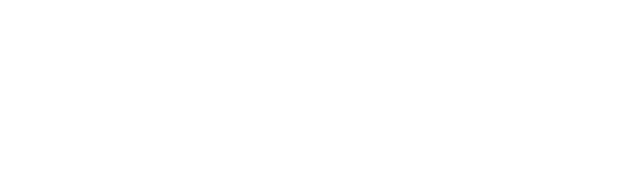
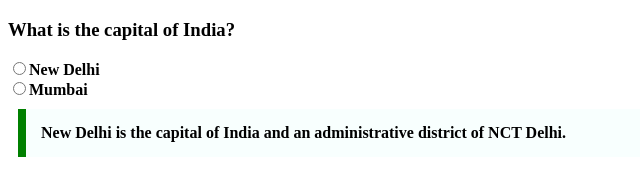
Before and after one commit to acciojob/trivia-shri214, a website: page main.html in a window 1280 px wide. Shown: the whole page, without its empty margins (0-640 px from the left). Drawn offline with Linux system fonts and the light colour scheme.

Commit message:
created a submission

```diff
--- a/main.html
+++ b/main.html
@@ -8,6 +8,14 @@
 
 <body>
 	<!-- the entire body must be written by student -->
+	<h3>What is the capital of India?</h3>
+
+	<input type="radio" name="capital"><b>New Delhi</b>
+	<br>
+	<input type="radio" name="capital"><b>Mumbai</b>
+	<blockquote cite=" https://en.wikipedia.org/wiki/New_Delhi">
+		New Delhi is the capital of India and an administrative district of NCT Delhi.
+	</blockquote>
     <script type="text/javascript" src="./script.js">
 </script>
 
--- a/styles.css
+++ b/styles.css
@@ -1,2 +1,10 @@
 
 /* Your CSS Code here. */
+blockquote{
+	max-width: 600px;
+margin: 10px;
+padding: 15px;
+border-left: 8px solid green;
+background-color: #f8fffe;
+font-weight: bold;
+}
```
